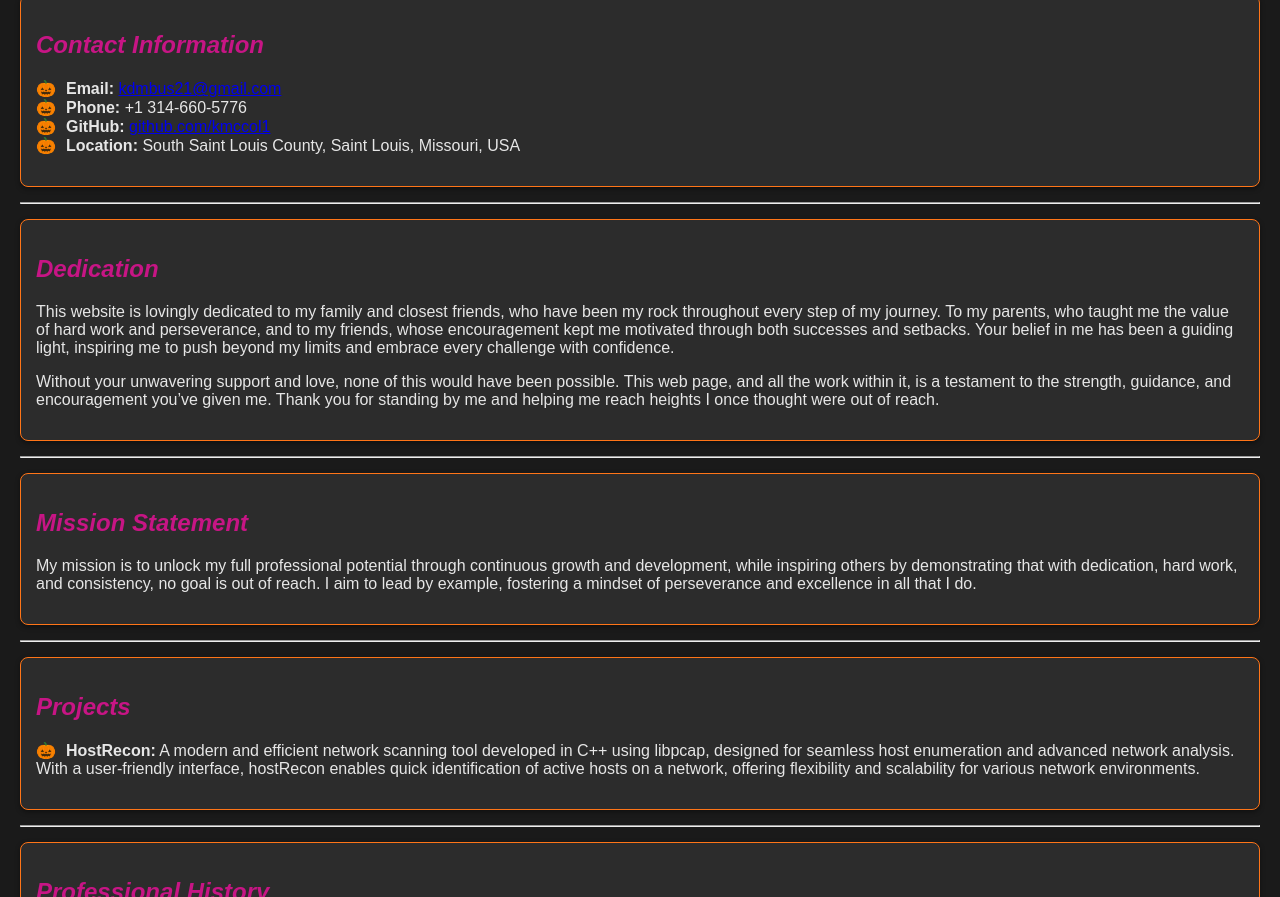
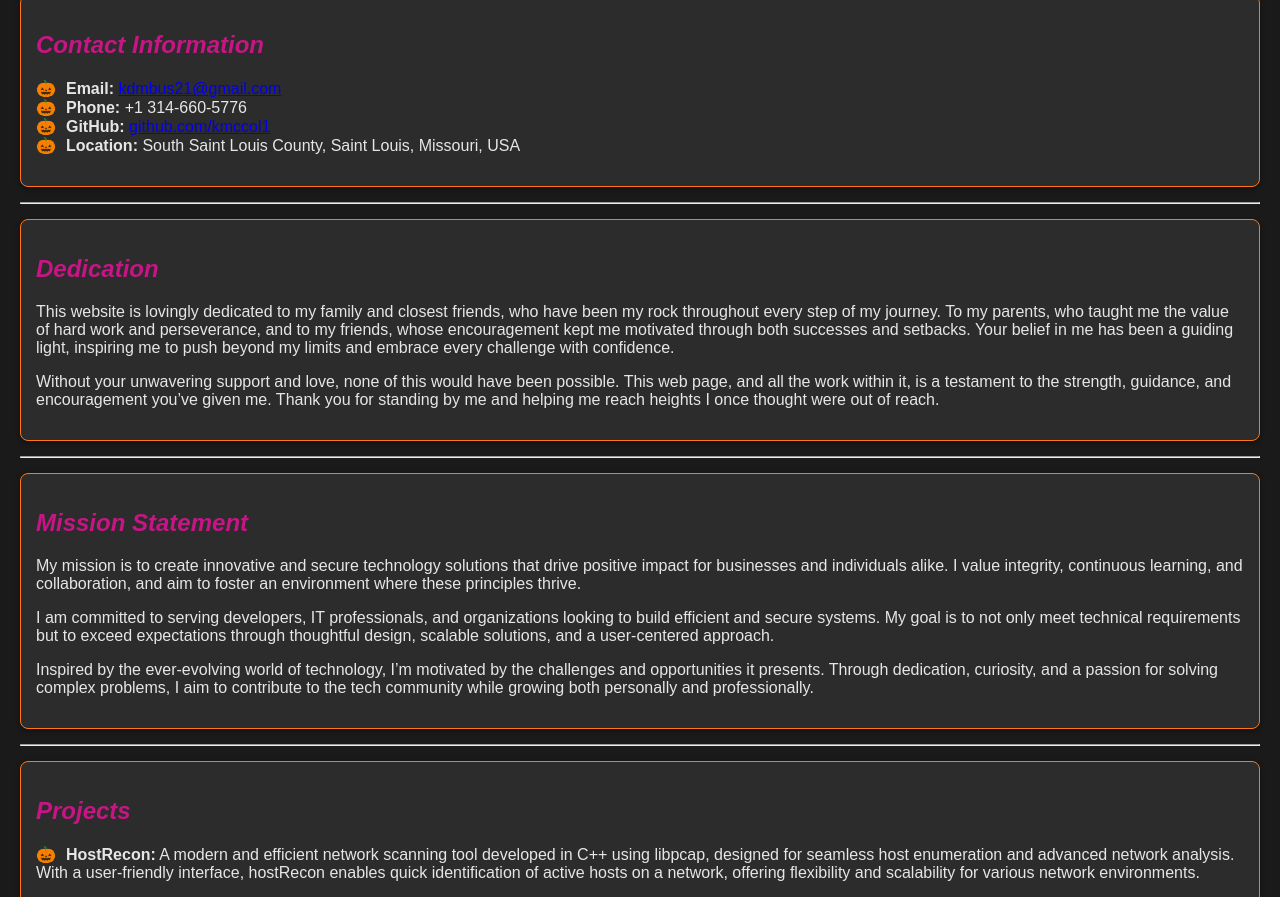
Before and after one commit to kmccol1/kyle-mccolgan, a website: page index.html in a window 1280 px wide. Shown: the part 335-1232 px from the top of the page. Drawn offline with Linux system fonts and the light colour scheme.

Commit message:
feat: revamp mission statement section on portfolio website
- Updated mission statement to include a clear purpose, values, and target audience
- Defined goals and objectives for building secure, user-centered solutions
- Highlighted inspirations and motivations in the tech industry
- Improved structure and conciseness for better readability and impact.

```diff
--- a/index.html
+++ b/index.html
@@ -39,7 +39,15 @@
 
     <section id="mission">
         <h2>Mission Statement</h2>
-        <p>My mission is to unlock my full professional potential through continuous growth and development, while inspiring others by demonstrating that with dedication, hard work, and consistency, no goal is out of reach. I aim to lead by example, fostering a mindset of perseverance and excellence in all that I do.</p>
+        <p>
+        My mission is to create innovative and secure technology solutions that drive positive impact for businesses and individuals alike. I value integrity, continuous learning, and collaboration, and aim to foster an environment where these principles thrive.
+        </p>
+        <p>
+        I am committed to serving developers, IT professionals, and organizations looking to build efficient and secure systems. My goal is to not only meet technical requirements but to exceed expectations through thoughtful design, scalable solutions, and a user-centered approach.
+        </p>
+        <p>
+        Inspired by the ever-evolving world of technology, I’m motivated by the challenges and opportunities it presents. Through dedication, curiosity, and a passion for solving complex problems, I aim to contribute to the tech community while growing both personally and professionally.
+        </p>
     </section>
 
     <hr>
```
